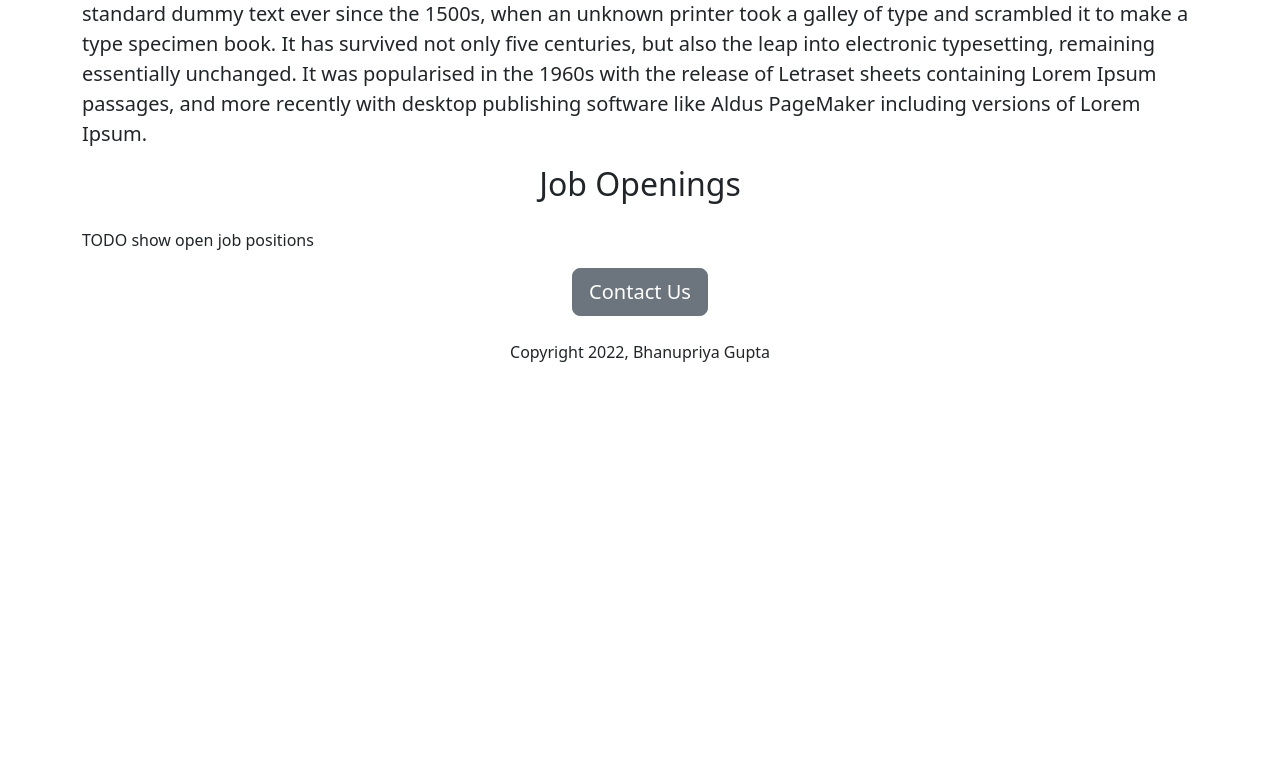
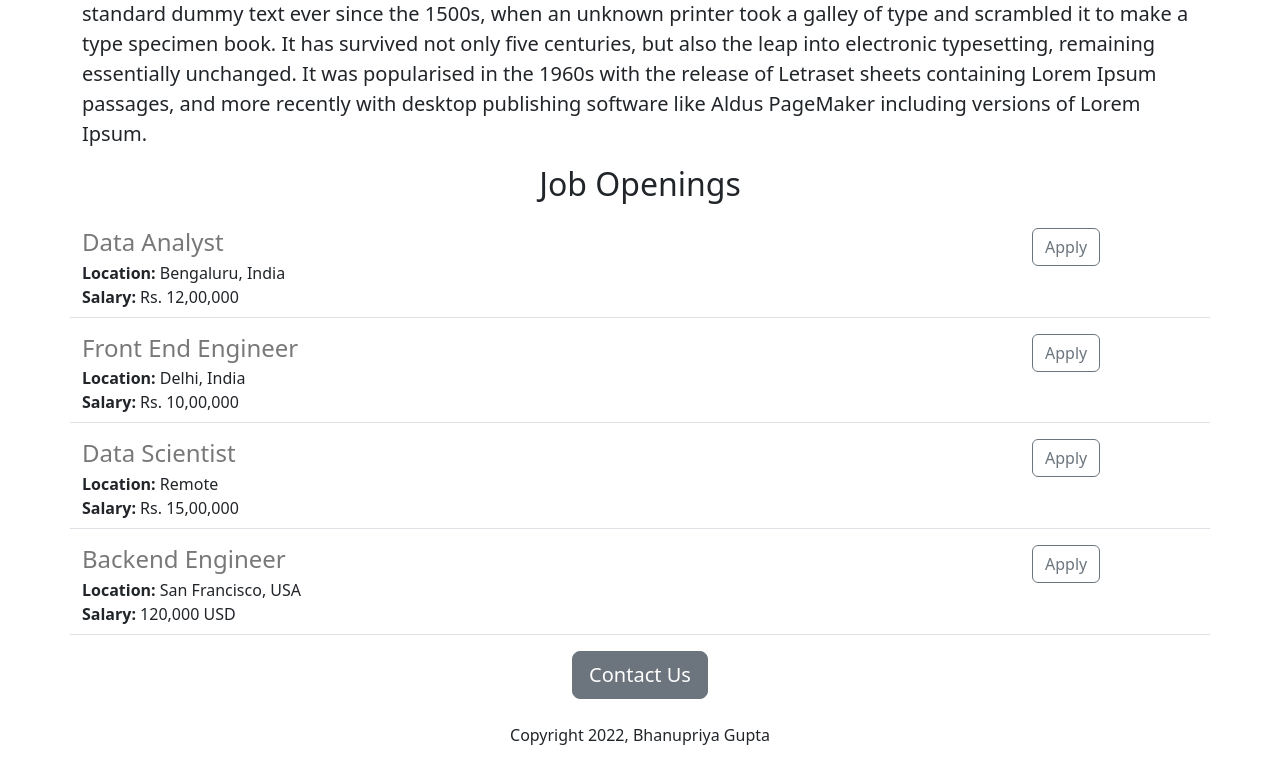
Before and after one commit to bhanupgpt/careers-website-v2, a Flask app: page / in a window 1280 px wide. Shown: the part 541-1304 px from the top of the page. Before the commit the page ends 903 px from the top, so only its background shows below. Run offline with Flask 3, Linux system fonts and the light colour scheme.

Commit message:
added dynamic data and api route

```diff
--- a/main.py
+++ b/main.py
@@ -1,10 +1,44 @@
-from flask import Flask, render_template
+from flask import Flask, render_template, jsonify
 
 app = Flask(__name__)
-@app.route("/") #to match to home page
 
+JOBS = [
+  {
+    'id': 1,
+    'title': 'Data Analyst',
+    'location': 'Bengaluru, India',
+    'salary': 'Rs. 12,00,000'
+  },
+  {
+    'id': 2,
+    'title': 'Front End Engineer',
+    'location': 'Delhi, India',
+    'salary': 'Rs. 10,00,000'
+  },
+  {
+    'id': 3,
+    'title': 'Data Scientist',
+    'location': 'Remote',
+    'salary': 'Rs. 15,00,000'
+  },
+  {
+    'id': 4,
+    'title': 'Backend Engineer',
+    'location': 'San Francisco, USA',
+    'salary': '120,000 USD '
+  },
+]
+
+# to create html route
+@app.route("/")  #to match to home page
 def hello_world():
-  return render_template('index.html')
+  return render_template('index.html', jobs=JOBS)
+
+# to create api route
+@app.route("/api/jobs")
+def list_jobs():
+  return jsonify(JOBS)
+
 
 if __name__ == "__main__":
   app.run(host='0.0.0.0', debug=True)
--- a/templates/index.html
+++ b/templates/index.html
@@ -47,11 +47,19 @@
 <body>
   <div class="container">
     <h1 class="text-center mt-2 mb-4">WorkWise Careers </h1>
+
     <img id="banner" class="img-fluid" src="https://careers-website--bhanupgpt.repl.co/static/banner.jpg" alt="banner image">
+
     <h2 class="text-center mt-2 mb-4">About WorkWise</h2>
     <p class="lead">Lorem Ipsum is simply dummy text of the printing and typesetting industry. Lorem Ipsum has been the industry's standard dummy text ever since the 1500s, when an unknown printer took a galley of type and scrambled it to make a type specimen book. It has survived not only five centuries, but also the leap into electronic typesetting, remaining essentially unchanged. It was popularised in the 1960s with the release of Letraset sheets containing Lorem Ipsum passages, and more recently with desktop publishing software like Aldus PageMaker including versions of Lorem Ipsum.</p>
+
     <h2 class="text-center mt-2 mb-4">Job Openings</h2>
-    <p>TODO show open job positions</p>
+    <div>
+      {% for job in jobs %}
+        {% include 'openjobs.html'%}
+      {% endfor %}
+    </div>
+
     <div class="text-center">
       <button type="button" class="btn btn-secondary btn-lg">Contact Us</button>
       <p class="mt-4">Copyright 2022, Bhanupriya Gupta</p>
--- /dev/null
+++ b/templates/openjobs.html
@@ -0,0 +1,22 @@
+<div class="border-bottom row"
+  style="margin-bottom:16px; padding-bottom:8px;">
+  <div class="col-10">
+    <h4 style="color:rgb(120,120,120); margin-bottom:4px;">
+      {{job['title']}}
+    </h4>
+
+    <div>
+      <strong>Location:</strong> {{job['location']}}
+    </div>
+    {% if 'salary' in job %}
+    <div>
+      <strong>Salary:</strong> {{job['salary']}}
+    </div>
+    {% endif %}
+  </div>
+  <div class="col-2">
+    <button type="button" class="btn btn-outline-secondary">Apply</button>
+  </div>
+
+
+</div>
```
